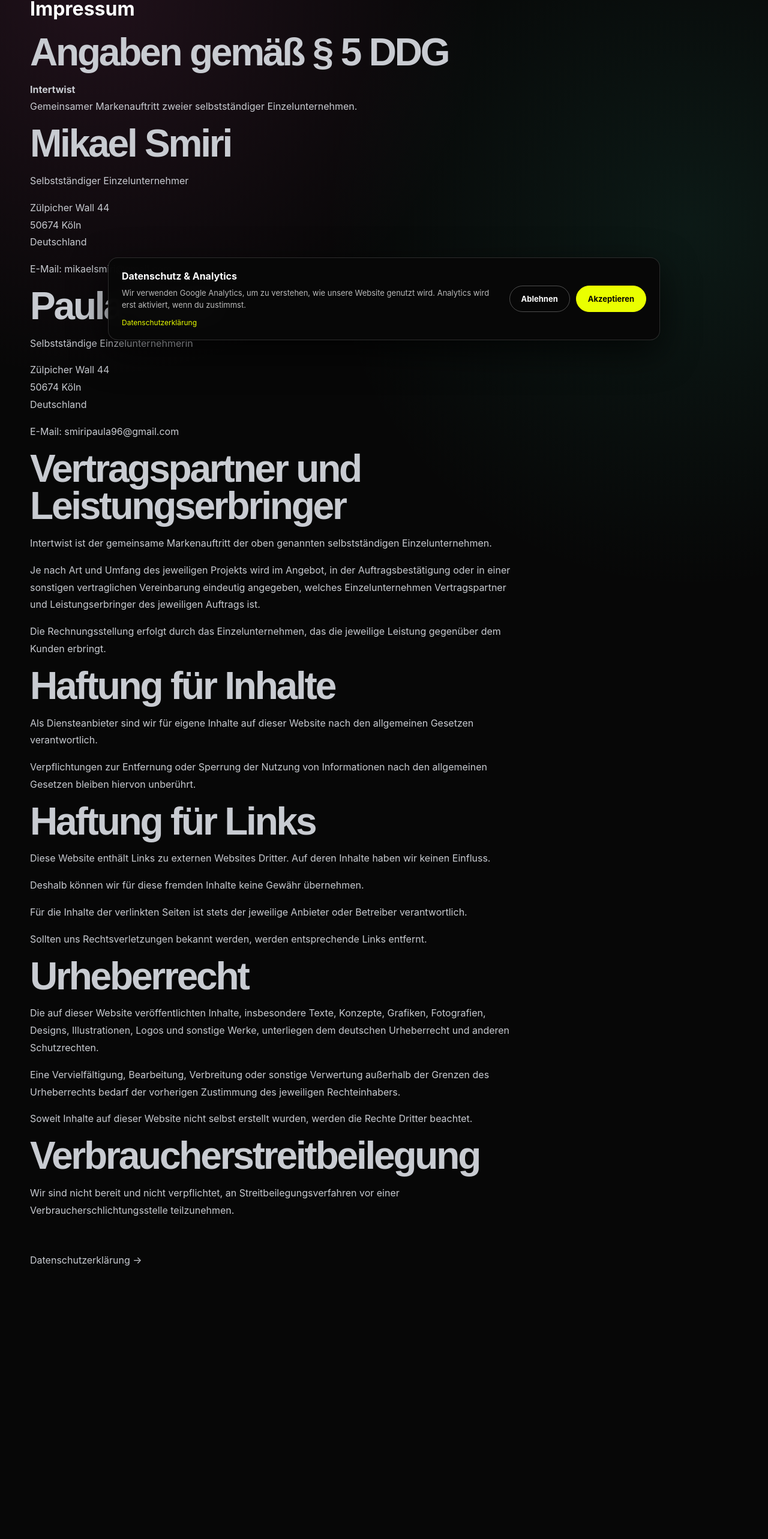
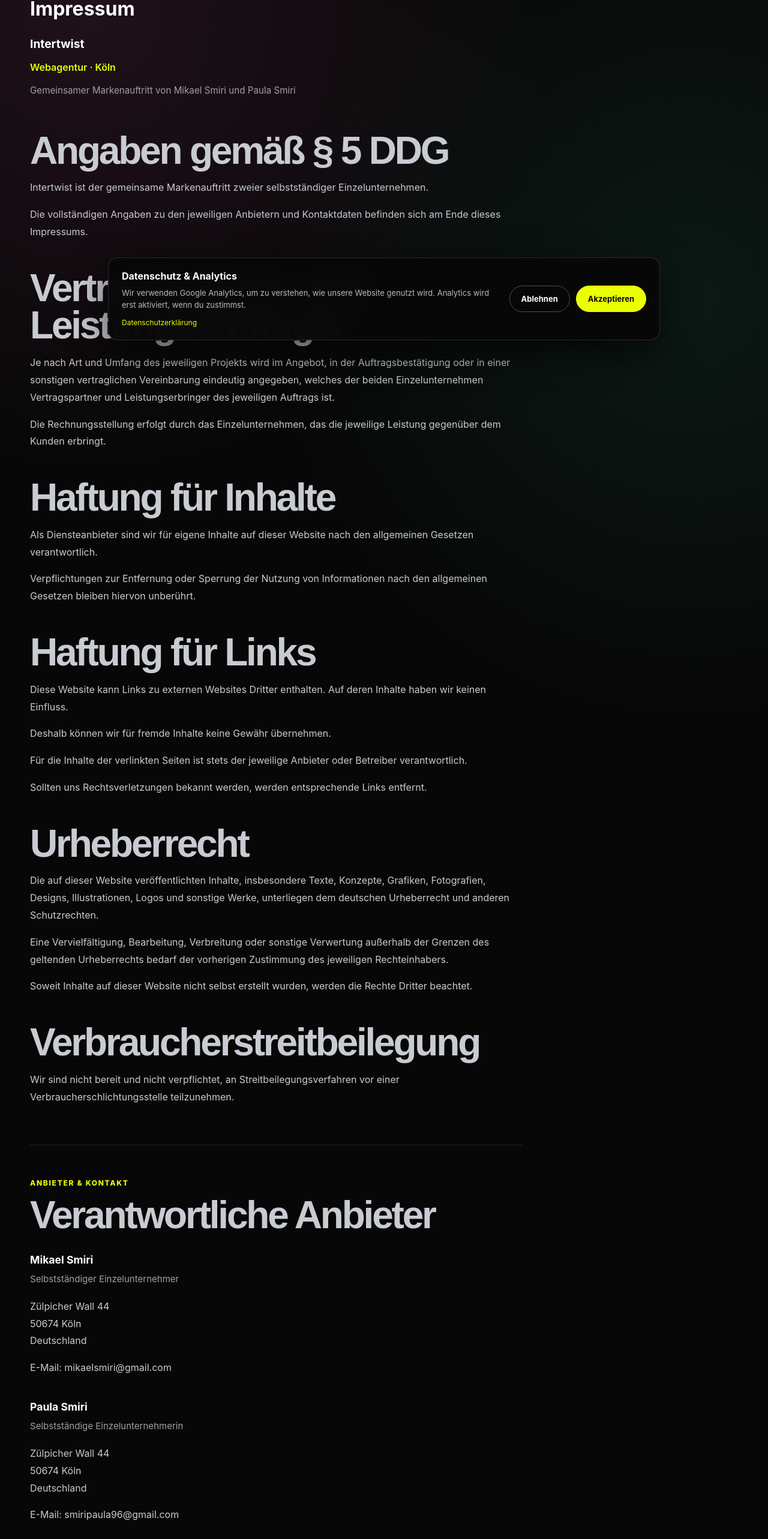
Before and after one commit to Mikael2392/intertwist-agency, a plain HTML site: page impressum.html in a window 1280 px wide. Shown: the part 215-2780 px from the top of the page at 60% size. Before the commit the page ends 2450 px from the top, so only its background shows below. Drawn offline with Linux system fonts and the light colour scheme.

Commit message:
Update Intertwist website legal pages and hero

```diff
--- a/impressum.html
+++ b/impressum.html
@@ -44,6 +44,93 @@
     defer
   ></script>
 
+
+  <style>
+
+    .legal-content {
+      max-width: 820px;
+      color: #c8cbd1;
+      line-height: 1.8;
+    }
+
+
+    .legal-content h2 {
+      margin-top: 48px;
+      margin-bottom: 14px;
+    }
+
+
+    .legal-intro {
+      margin-top: 20px;
+      margin-bottom: 55px;
+    }
+
+
+    .legal-intro__brand {
+      margin-bottom: 8px;
+      font-size: 1.2rem;
+      font-weight: 700;
+      color: #ffffff;
+    }
+
+
+    .legal-intro__location {
+      margin: 0 0 10px 0;
+      color: #eaff00;
+      font-weight: 600;
+    }
+
+
+    .legal-intro__names {
+      margin: 0;
+      color: #9da0a6;
+      font-size: 0.95rem;
+    }
+
+
+    .provider-section {
+      margin-top: 65px;
+      padding-top: 40px;
+      border-top:
+        1px solid
+        rgba(255, 255, 255, 0.12);
+    }
+
+
+    .provider-section > h2 {
+      margin-top: 0;
+    }
+
+
+    .provider {
+      margin-top: 32px;
+      margin-bottom: 40px;
+    }
+
+
+    .provider-name {
+      margin: 0 0 6px 0;
+      font-size: 1.1rem;
+      line-height: 1.3;
+      color: #ffffff;
+      font-weight: 700;
+    }
+
+
+    .provider-type {
+      margin-top: 0;
+      margin-bottom: 18px;
+      color: #9da0a6;
+      font-size: 0.94rem;
+    }
+
+
+    .legal-content a {
+      word-break: break-word;
+    }
+
+  </style>
+
 </head>
 
 
@@ -52,6 +139,7 @@
   <main class="section">
 
     <div class="wrap">
+
 
       <a href="./index.html">
         ← Zurück zu Intertwist
@@ -71,75 +159,48 @@
       </h1>
 
 
-      <div
-        style="
-          max-width: 820px;
-          color: #c8cbd1;
-          line-height: 1.8;
-        "
-      >
+      <div class="legal-content">
+
+
+        <!-- =============================================
+             KURZE ANGABEN OBEN
+        ============================================== -->
+
+        <div class="legal-intro">
+
+          <div class="legal-intro__brand">
+            Intertwist
+          </div>
+
+          <p class="legal-intro__location">
+            Webagentur · Köln
+          </p>
+
+          <p class="legal-intro__names">
+            Gemeinsamer Markenauftritt von
+            Mikael Smiri und Paula Smiri
+          </p>
+
+        </div>
+
+
+        <!-- =============================================
+             § 5 DDG
+        ============================================== -->
 
         <h2>
           Angaben gemäß § 5 DDG
         </h2>
 
-
         <p>
-          <strong>Intertwist</strong><br>
-          Gemeinsamer Markenauftritt zweier
-          selbstständiger Einzelunternehmen.
-        </p>
-
-
-        <!-- =============================================
-             MIKAEL
-        ============================================== -->
-
-        <h2>
-          Mikael Smiri
-        </h2>
-
-        <p>
-          Selbstständiger Einzelunternehmer
+          Intertwist ist der gemeinsame Markenauftritt
+          zweier selbstständiger Einzelunternehmen.
         </p>
 
         <p>
-          Zülpicher Wall 44<br>
-          50674 Köln<br>
-          Deutschland
-        </p>
-
-        <p>
-          E-Mail:
-          <a href="mailto:mikaelsmiri@gmail.com">
-            mikaelsmiri@gmail.com
-          </a>
-        </p>
-
-
-        <!-- =============================================
-             PAULA
-        ============================================== -->
-
-        <h2>
-          Paula Smiri
-        </h2>
-
-        <p>
-          Selbstständige Einzelunternehmerin
-        </p>
-
-        <p>
-          Zülpicher Wall 44<br>
-          50674 Köln<br>
-          Deutschland
-        </p>
-
-        <p>
-          E-Mail:
-          <a href="mailto:smiripaula96@gmail.com">
-            smiripaula96@gmail.com
-          </a>
+          Die vollständigen Angaben zu den jeweiligen
+          Anbietern und Kontaktdaten befinden sich
+          am Ende dieses Impressums.
         </p>
 
 
@@ -152,19 +213,13 @@
         </h2>
 
         <p>
-          Intertwist ist der gemeinsame Markenauftritt
-          der oben genannten selbstständigen
-          Einzelunternehmen.
-        </p>
-
-        <p>
           Je nach Art und Umfang des jeweiligen Projekts
           wird im Angebot, in der Auftragsbestätigung
           oder in einer sonstigen vertraglichen
           Vereinbarung eindeutig angegeben,
-          welches Einzelunternehmen Vertragspartner
-          und Leistungserbringer des jeweiligen
-          Auftrags ist.
+          welches der beiden Einzelunternehmen
+          Vertragspartner und Leistungserbringer
+          des jeweiligen Auftrags ist.
         </p>
 
         <p>
@@ -175,7 +230,7 @@
 
 
         <!-- =============================================
-             HAFTUNG INHALTE
+             HAFTUNG FÜR INHALTE
         ============================================== -->
 
         <h2>
@@ -197,7 +252,7 @@
 
 
         <!-- =============================================
-             LINKS
+             HAFTUNG FÜR LINKS
         ============================================== -->
 
         <h2>
@@ -205,13 +260,13 @@
         </h2>
 
         <p>
-          Diese Website enthält Links zu externen
-          Websites Dritter. Auf deren Inhalte haben
-          wir keinen Einfluss.
+          Diese Website kann Links zu externen
+          Websites Dritter enthalten.
+          Auf deren Inhalte haben wir keinen Einfluss.
         </p>
 
         <p>
-          Deshalb können wir für diese fremden Inhalte
+          Deshalb können wir für fremde Inhalte
           keine Gewähr übernehmen.
         </p>
 
@@ -247,9 +302,9 @@
         <p>
           Eine Vervielfältigung, Bearbeitung,
           Verbreitung oder sonstige Verwertung
-          außerhalb der Grenzen des Urheberrechts
-          bedarf der vorherigen Zustimmung des
-          jeweiligen Rechteinhabers.
+          außerhalb der Grenzen des geltenden
+          Urheberrechts bedarf der vorherigen
+          Zustimmung des jeweiligen Rechteinhabers.
         </p>
 
         <p>
@@ -260,7 +315,7 @@
 
 
         <!-- =============================================
-             STREITBEILEGUNG
+             VERBRAUCHERSTREITBEILEGUNG
         ============================================== -->
 
         <h2>
@@ -274,13 +329,89 @@
         </p>
 
 
-        <p style="margin-top: 55px;">
+        <!-- =============================================
+             ANBIETER GANZ UNTEN
+        ============================================== -->
 
-          <a href="./datenschutz.html">
-            Datenschutzerklärung →
-          </a>
+        <section class="provider-section">
 
-        </p>
+          <p class="eyebrow">
+            ANBIETER & KONTAKT
+          </p>
+
+          <h2>
+            Verantwortliche Anbieter
+          </h2>
+
+
+          <!-- MIKAEL -->
+
+          <div class="provider">
+
+            <h3 class="provider-name">
+              Mikael Smiri
+            </h3>
+
+            <p class="provider-type">
+              Selbstständiger Einzelunternehmer
+            </p>
+
+            <p>
+              Zülpicher Wall 44<br>
+              50674 Köln<br>
+              Deutschland
+            </p>
+
+            <p>
+              E-Mail:
+              <a href="mailto:mikaelsmiri@gmail.com">
+                mikaelsmiri@gmail.com
+              </a>
+            </p>
+
+          </div>
+
+
+          <!-- PAULA -->
+
+          <div class="provider">
+
+            <h3 class="provider-name">
+              Paula Smiri
+            </h3>
+
+            <p class="provider-type">
+              Selbstständige Einzelunternehmerin
+            </p>
+
+            <p>
+              Zülpicher Wall 44<br>
+              50674 Köln<br>
+              Deutschland
+            </p>
+
+            <p>
+              E-Mail:
+              <a href="mailto:smiripaula96@gmail.com">
+                smiripaula96@gmail.com
+              </a>
+            </p>
+
+          </div>
+
+
+          <!-- DATENSCHUTZ -->
+
+          <p style="margin-top: 55px;">
+
+            <a href="./datenschutz.html">
+              Datenschutzerklärung →
+            </a>
+
+          </p>
+
+        </section>
+
 
       </div>
 
```
Also changed, not shown: index.html (+124 -10 lines).
